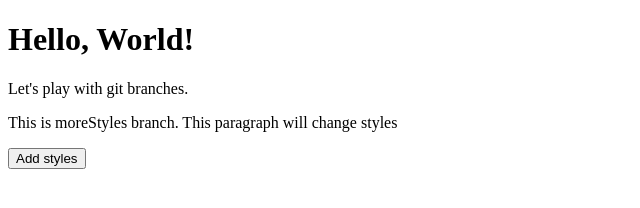
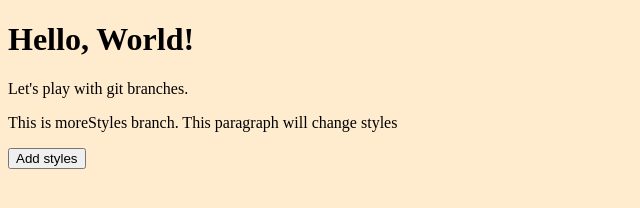
Before and after one commit to VellaDona/test, a plain HTML site: page index.html in a window 1280 px wide. Shown: the whole page, without its empty margins (0-640 px from the left). Drawn offline with Linux system fonts and the light colour scheme.

Commit message:
background color blanchalmond

```diff
--- a/main.css
+++ b/main.css
@@ -1,12 +1,4 @@
-<<<<<<< HEAD
-body {
- background-color: red;
-}
-=======
-<<<<<<< Updated upstream
-=======
+
 body {
  background-color: blanchedalmond;
 }
->>>>>>> Stashed changes
->>>>>>> 8dd98eb (merge empty commit .css)
```
